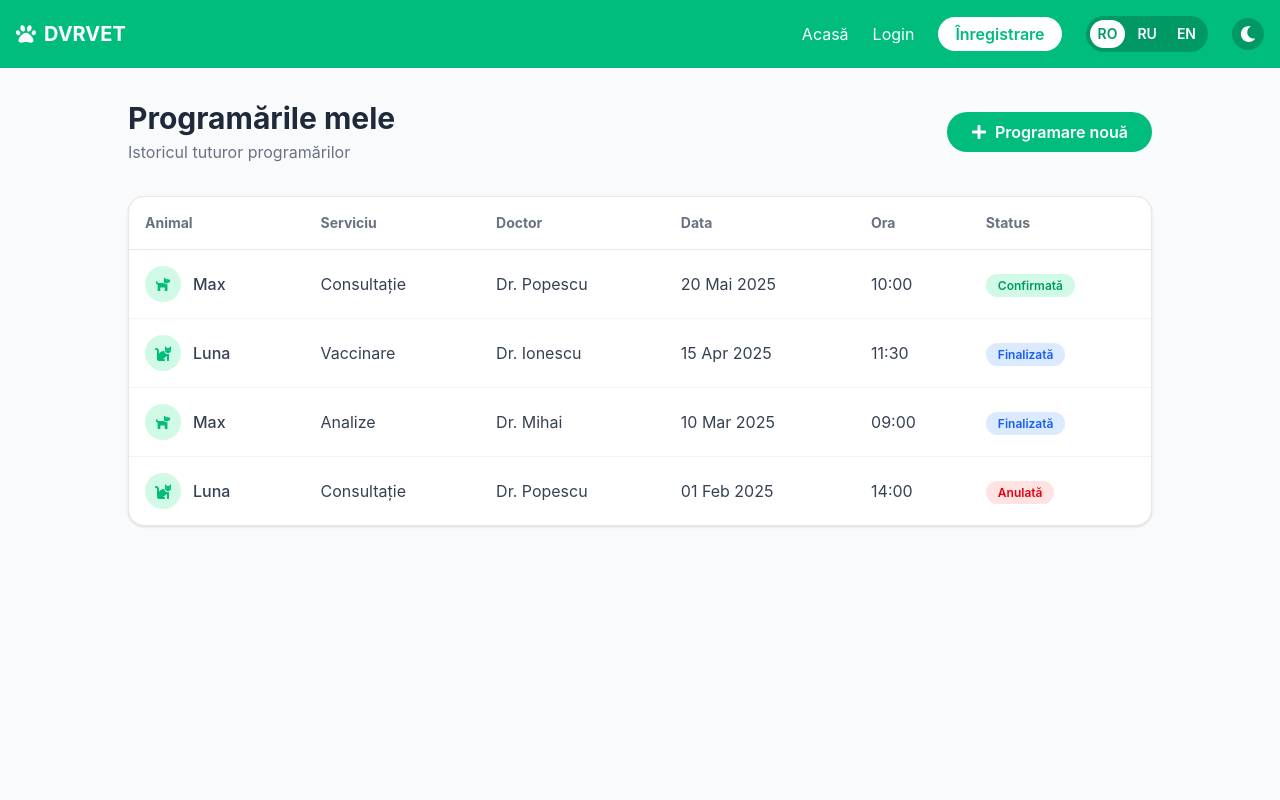
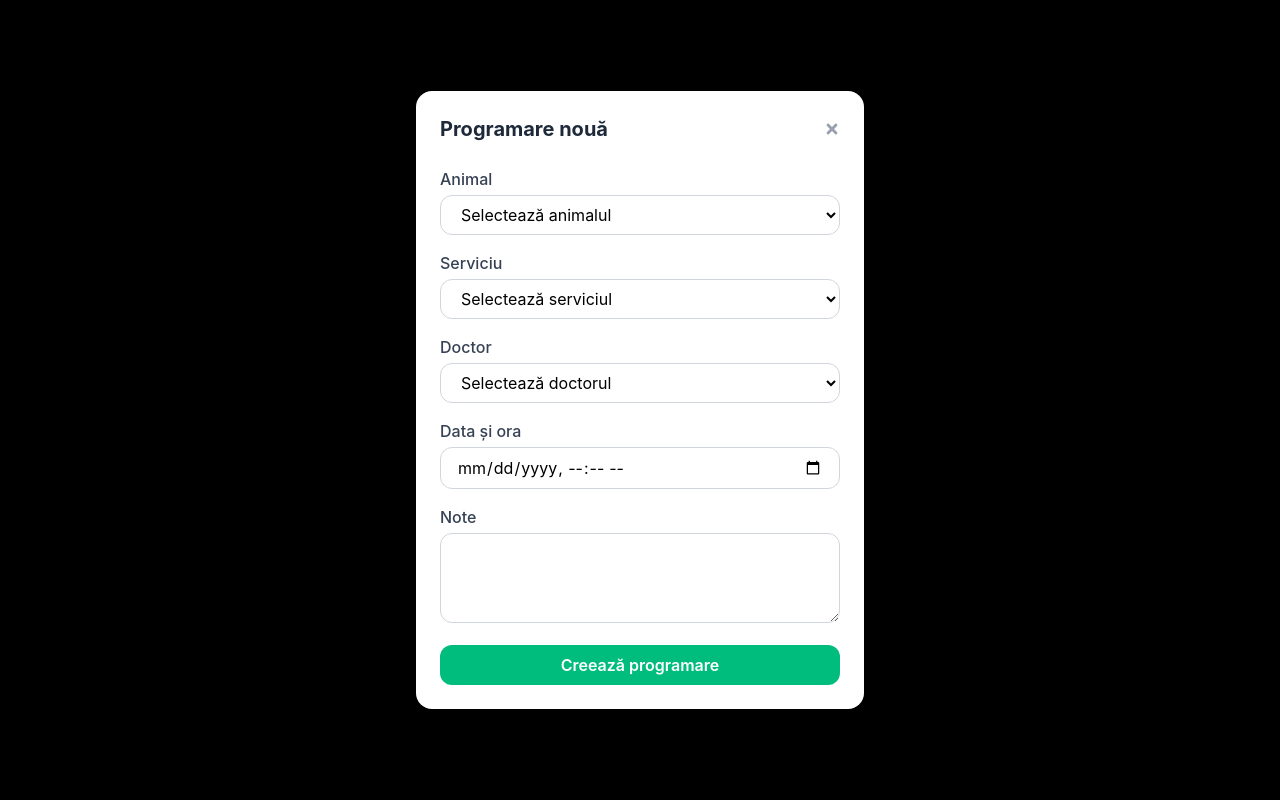
Before and after one commit to DVRpah/Final-Project-Anul-3-Practica, a React (Vite) app in the folder vet-clinic-frontend/: page /appointments in a window 1280 px wide. Both pictures are taken after a click on the button "Programare nouă". Shown: the top 800 px of the page. Built offline with nearby package versions, Linux system fonts and the light colour scheme.

Commit message:
Conectat pagina Programari la backend - CRUD complet

```diff
--- a/vet-clinic-frontend/src/pages/Appointments.jsx
+++ b/vet-clinic-frontend/src/pages/Appointments.jsx
@@ -1,17 +1,76 @@
-import { FaCalendarAlt, FaDog, FaCat, FaPlus } from 'react-icons/fa'
+import { useState, useEffect } from 'react'
+import { FaCalendarAlt, FaDog, FaCat, FaPlus, FaTimes } from 'react-icons/fa'
+import { appointmentsService, petsService, doctorsService, servicesService } from '../services/api'
 
 function Appointments() {
-  const appointments = [
-    { id: 1, pet: 'Max', petType: 'dog', service: 'Consultație', doctor: 'Dr. Popescu', date: '20 Mai 2025', time: '10:00', status: 'Confirmată' },
-    { id: 2, pet: 'Luna', petType: 'cat', service: 'Vaccinare', doctor: 'Dr. Ionescu', date: '15 Apr 2025', time: '11:30', status: 'Finalizată' },
-    { id: 3, pet: 'Max', petType: 'dog', service: 'Analize', doctor: 'Dr. Mihai', date: '10 Mar 2025', time: '09:00', status: 'Finalizată' },
-    { id: 4, pet: 'Luna', petType: 'cat', service: 'Consultație', doctor: 'Dr. Popescu', date: '01 Feb 2025', time: '14:00', status: 'Anulată' },
-  ]
+  const user = JSON.parse(localStorage.getItem('user') || '{}')
+  const [appointments, setAppointments] = useState([])
+  const [pets, setPets] = useState([])
+  const [doctors, setDoctors] = useState([])
+  const [services, setServices] = useState([])
+  const [loading, setLoading] = useState(true)
+  const [showModal, setShowModal] = useState(false)
+  const [saving, setSaving] = useState(false)
+  const [newApp, setNewApp] = useState({ petId: '', doctorId: '', serviceId: '', date: '', notes: '' })
 
   const statusColors = {
-    'Confirmată': 'bg-emerald-100 text-emerald-600',
-    'Finalizată': 'bg-blue-100 text-blue-600',
-    'Anulată': 'bg-red-100 text-red-600',
+    'pending': 'bg-yellow-100 text-yellow-600',
+    'confirmed': 'bg-emerald-100 text-emerald-600',
+    'completed': 'bg-blue-100 text-blue-600',
+    'cancelled': 'bg-red-100 text-red-600',
+  }
+
+  const statusLabels = {
+    'pending': 'În așteptare',
+    'confirmed': 'Confirmată',
+    'completed': 'Finalizată',
+    'cancelled': 'Anulată',
+  }
+
+  const fetchData = async () => {
+    try {
+      const [appRes, petsRes, doctorsRes, servicesRes] = await Promise.all([
+        appointmentsService.getByUser(user.id),
+        petsService.getByUser(user.id),
+        doctorsService.getAll(),
+        servicesService.getAll(),
+      ])
+      setAppointments(appRes.data)
+      setPets(petsRes.data)
+      setDoctors(doctorsRes.data)
+      setServices(servicesRes.data)
+    } catch (err) {
+      console.error('Eroare:', err)
+    } finally {
+      setLoading(false)
+    }
+  }
+
+  useEffect(() => {
+    if (user.id) fetchData()
+  }, [user.id])
+
+  const handleAddAppointment = async (e) => {
+    e.preventDefault()
+    setSaving(true)
+    try {
+      await appointmentsService.create({
+        userId: user.id,
+        petId: +newApp.petId,
+        doctorId: +newApp.doctorId,
+        serviceId: +newApp.serviceId,
+        date: new Date(newApp.date),
+        notes: newApp.notes,
+        status: 'pending',
+      })
+      setShowModal(false)
+      setNewApp({ petId: '', doctorId: '', serviceId: '', date: '', notes: '' })
+      fetchData()
+    } catch (err) {
+      console.error('Eroare la adăugare:', err)
+    } finally {
+      setSaving(false)
+    }
   }
 
   return (
@@ -23,11 +82,20 @@ function Appointments() {
             <h1 className="text-2xl md:text-3xl font-bold text-gray-800 dark:text-white">Programările mele</h1>
             <p className="text-gray-500 dark:text-gray-400 mt-1">Istoricul tuturor programărilor</p>
           </div>
-          <button className="bg-emerald-500 text-white px-4 md:px-6 py-2 rounded-full font-semibold flex items-center gap-2 hover:bg-emerald-600 text-sm md:text-base">
+          <button onClick={() => setShowModal(true)} className="bg-emerald-500 text-white px-4 md:px-6 py-2 rounded-full font-semibold flex items-center gap-2 hover:bg-emerald-600 text-sm md:text-base">
             <FaPlus /> <span className="hidden md:inline">Programare nouă</span><span className="md:hidden">Nouă</span>
           </button>
         </div>
 
+        {loading ? (
+          <p className="text-center text-gray-400">Se încarcă...</p>
+        ) : appointments.length === 0 ? (
+          <div className="bg-white dark:bg-gray-800 rounded-2xl p-12 text-center border border-gray-200 dark:border-gray-700">
+            <FaCalendarAlt className="text-gray-300 text-5xl mx-auto mb-4" />
+            <p className="text-gray-400">Nu ai programări încă</p>
+          </div>
+        ) : (
+          <>
             <div className="hidden md:block bg-white dark:bg-gray-800 rounded-2xl shadow-sm border border-gray-200 dark:border-gray-700">
               <table className="w-full">
                 <thead>
@@ -36,28 +104,26 @@ function Appointments() {
                     <th className="p-4">Serviciu</th>
                     <th className="p-4">Doctor</th>
                     <th className="p-4">Data</th>
-                <th className="p-4">Ora</th>
                     <th className="p-4">Status</th>
                   </tr>
                 </thead>
                 <tbody className="divide-y divide-gray-100 dark:divide-gray-700">
                   {appointments.map(app => (
-                <tr key={app.id} className="text-gray-700 dark:text-gray-300 hover:bg-gray-50 dark:hover:bg-gray-700 transition-colors">
+                    <tr key={app.id} className="text-gray-700 dark:text-gray-300 hover:bg-gray-50 dark:hover:bg-gray-700">
                       <td className="p-4">
                         <div className="flex items-center gap-3">
                           <div className="w-9 h-9 bg-emerald-100 dark:bg-emerald-900 rounded-full flex items-center justify-center">
-                        {app.petType === 'dog' ? <FaDog className="text-emerald-500" /> : <FaCat className="text-emerald-500" />}
+                            {app.pet?.species === 'pisica' ? <FaCat className="text-emerald-500" /> : <FaDog className="text-emerald-500" />}
                           </div>
-                      <span className="font-medium">{app.pet}</span>
+                          <span className="font-medium">{app.pet?.name}</span>
                         </div>
                       </td>
-                  <td className="p-4">{app.service}</td>
-                  <td className="p-4">{app.doctor}</td>
-                  <td className="p-4">{app.date}</td>
-                  <td className="p-4">{app.time}</td>
+                      <td className="p-4">{app.service?.name}</td>
+                      <td className="p-4">Dr. {app.doctor?.lastName}</td>
+                      <td className="p-4">{new Date(app.date).toLocaleDateString('ro-RO')}</td>
                       <td className="p-4">
                         <span className={`px-3 py-1 rounded-full text-xs font-semibold ${statusColors[app.status]}`}>
-                      {app.status}
+                          {statusLabels[app.status] || app.status}
                         </span>
                       </td>
                     </tr>
@@ -72,21 +138,73 @@ function Appointments() {
                   <div className="flex justify-between items-start mb-2">
                     <div className="flex items-center gap-3">
                       <div className="w-9 h-9 bg-emerald-100 dark:bg-emerald-900 rounded-full flex items-center justify-center">
-                    {app.petType === 'dog' ? <FaDog className="text-emerald-500" /> : <FaCat className="text-emerald-500" />}
+                        {app.pet?.species === 'pisica' ? <FaCat className="text-emerald-500" /> : <FaDog className="text-emerald-500" />}
                       </div>
-                  <p className="font-semibold text-gray-800 dark:text-white">{app.pet}</p>
+                      <p className="font-semibold text-gray-800 dark:text-white">{app.pet?.name}</p>
                     </div>
                     <span className={`px-2 py-1 rounded-full text-xs font-semibold ${statusColors[app.status]}`}>
-                  {app.status}
+                      {statusLabels[app.status] || app.status}
                     </span>
                   </div>
-              <p className="text-gray-500 dark:text-gray-400 text-sm ml-12">{app.service} • {app.doctor}</p>
-              <p className="text-gray-500 dark:text-gray-400 text-sm ml-12">{app.date} • {app.time}</p>
+                  <p className="text-gray-500 dark:text-gray-400 text-sm ml-12">{app.service?.name} • Dr. {app.doctor?.lastName}</p>
+                  <p className="text-gray-500 dark:text-gray-400 text-sm ml-12">{new Date(app.date).toLocaleDateString('ro-RO')}</p>
                 </div>
               ))}
             </div>
+          </>
+        )}
+      </div>
 
+      {showModal && (
+        <div className="fixed inset-0 bg-black bg-opacity-50 flex items-center justify-center z-50 p-4">
+          <div className="bg-white dark:bg-gray-800 rounded-2xl p-6 w-full max-w-md">
+            <div className="flex justify-between items-center mb-6">
+              <h3 className="text-xl font-bold text-gray-800 dark:text-white">Programare nouă</h3>
+              <button onClick={() => setShowModal(false)} className="text-gray-400 hover:text-gray-600"><FaTimes /></button>
             </div>
+            <form onSubmit={handleAddAppointment} className="space-y-4">
+              <div>
+                <label className="block text-gray-700 dark:text-gray-300 font-medium mb-1">Animal</label>
+                <select required value={newApp.petId} onChange={e => setNewApp({...newApp, petId: e.target.value})}
+                  className="w-full border border-gray-300 dark:border-gray-600 dark:bg-gray-700 dark:text-white rounded-xl px-4 py-2 focus:outline-none focus:border-emerald-500">
+                  <option value="">Selectează animalul</option>
+                  {pets.map(pet => <option key={pet.id} value={pet.id}>{pet.name}</option>)}
+                </select>
+              </div>
+              <div>
+                <label className="block text-gray-700 dark:text-gray-300 font-medium mb-1">Serviciu</label>
+                <select required value={newApp.serviceId} onChange={e => setNewApp({...newApp, serviceId: e.target.value})}
+                  className="w-full border border-gray-300 dark:border-gray-600 dark:bg-gray-700 dark:text-white rounded-xl px-4 py-2 focus:outline-none focus:border-emerald-500">
+                  <option value="">Selectează serviciul</option>
+                  {services.map(s => <option key={s.id} value={s.id}>{s.name} — {s.price} MDL</option>)}
+                </select>
+              </div>
+              <div>
+                <label className="block text-gray-700 dark:text-gray-300 font-medium mb-1">Doctor</label>
+                <select required value={newApp.doctorId} onChange={e => setNewApp({...newApp, doctorId: e.target.value})}
+                  className="w-full border border-gray-300 dark:border-gray-600 dark:bg-gray-700 dark:text-white rounded-xl px-4 py-2 focus:outline-none focus:border-emerald-500">
+                  <option value="">Selectează doctorul</option>
+                  {doctors.map(d => <option key={d.id} value={d.id}>Dr. {d.firstName} {d.lastName} — {d.specialization}</option>)}
+                </select>
+              </div>
+              <div>
+                <label className="block text-gray-700 dark:text-gray-300 font-medium mb-1">Data și ora</label>
+                <input type="datetime-local" required value={newApp.date} onChange={e => setNewApp({...newApp, date: e.target.value})}
+                  className="w-full border border-gray-300 dark:border-gray-600 dark:bg-gray-700 dark:text-white rounded-xl px-4 py-2 focus:outline-none focus:border-emerald-500" />
+              </div>
+              <div>
+                <label className="block text-gray-700 dark:text-gray-300 font-medium mb-1">Note</label>
+                <textarea value={newApp.notes} onChange={e => setNewApp({...newApp, notes: e.target.value})}
+                  className="w-full border border-gray-300 dark:border-gray-600 dark:bg-gray-700 dark:text-white rounded-xl px-4 py-2 focus:outline-none focus:border-emerald-500" rows={3} />
+              </div>
+              <button type="submit" disabled={saving}
+                className="w-full bg-emerald-500 text-white py-2 rounded-xl font-semibold hover:bg-emerald-600 disabled:opacity-50">
+                {saving ? 'Se salvează...' : 'Creează programare'}
+              </button>
+            </form>
+          </div>
+        </div>
+      )}
     </div>
   )
 }
```
Lines whose indentation alone changed are shown as unchanged.
